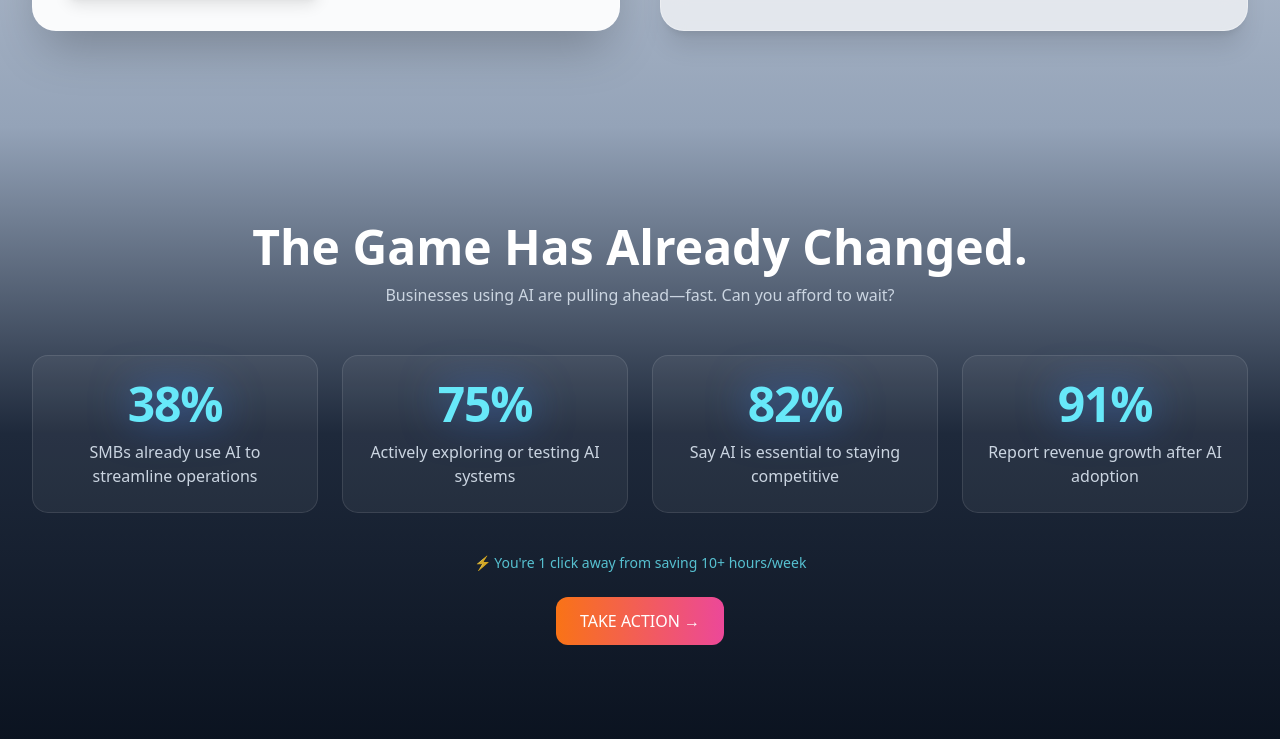
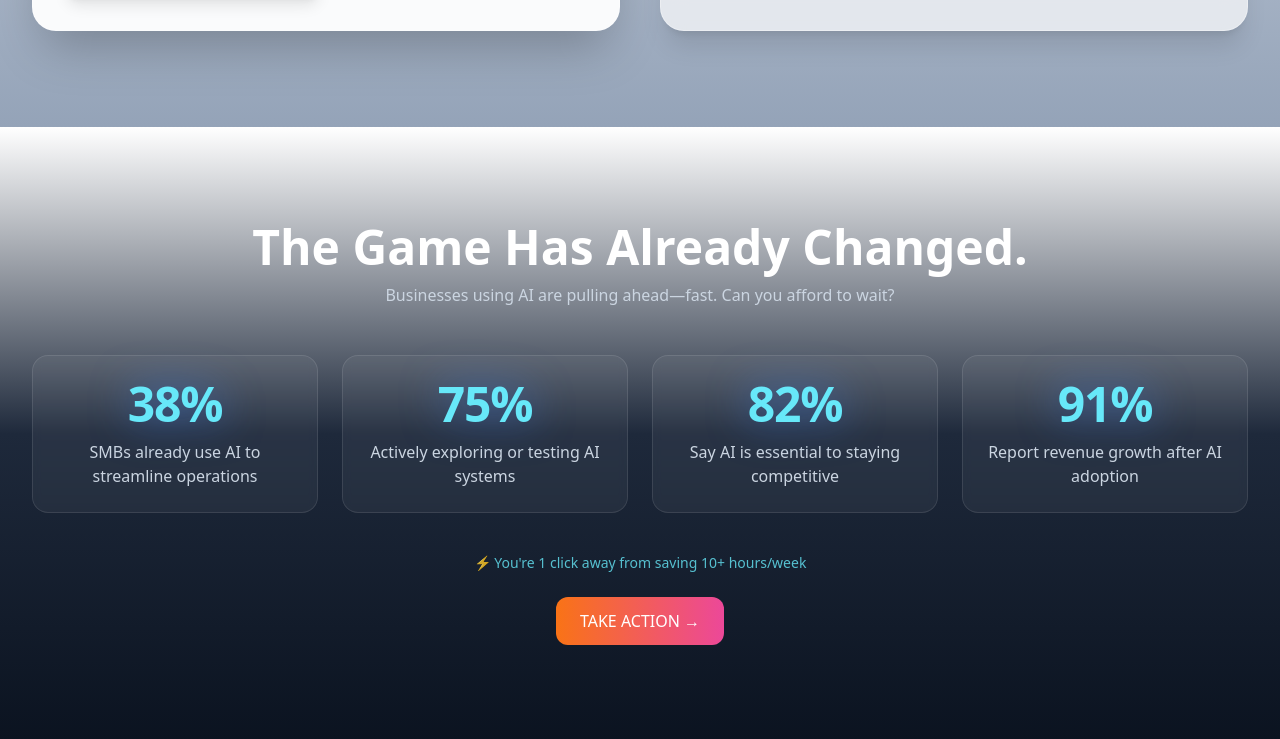
Before and after one commit to autosyslab/landing-page, a React (Vite) app: page / in a window 1280 px wide. Shown: the part 2030-2769 px from the top of the page. Built offline with nearby package versions, Linux system fonts and the light colour scheme; no server answers.

Commit message:
Updated Stats.tsx

```diff
--- a/src/components/Stats.tsx
+++ b/src/components/Stats.tsx
@@ -3,8 +3,7 @@ import { content } from "../content";
 export default function Stats(){
   const S = content.stats;
   return (
-    <section className="bg-gradient-to-b from-white via-slate-50 via-slate-200 via-slate-400 via-slate-700 via-slate-800 to-[#071420] text-white">
-    <section className="bg-gradient-to-b from-slate-400 via-slate-600 via-slate-700 via-slate-800 to-[#0b1320] text-white">
+    <section className="bg-gradient-to-b from-white via-slate-50 via-slate-200 via-slate-400 via-slate-600 via-slate-700 via-slate-800 to-[#0b1320] text-white">
       <div className="max-w-7xl mx-auto px-4 sm:px-6 lg:px-8 py-20 sm:py-24">
         <div className="text-center">
           <h2 className="text-4xl sm:text-5xl font-extrabold">{S.heading}</h2>
@@ -13,7 +12,7 @@ export default function Stats(){
 
         <div className="mt-12 grid sm:grid-cols-2 lg:grid-cols-4 gap-6">
           {S.items.map(item => (
-            <div key={item.pct} className="rounded-2xl bg-white/5 border border-white/10 p-6 text-center">
+            <div key={item.pct} className="rounded-2xl bg-white/5 border border-white/10 p-6 text-center backdrop-blur-sm hover:bg-white/10 transition-all duration-300">
               <div className="text-5xl font-extrabold tracking-tight drop-shadow-[0_0_20px_rgba(59,130,246,0.6)] text-cyan-300">{item.pct}</div>
               <div className="mt-3 text-slate-300">{item.text}</div>
             </div>
@@ -33,6 +32,5 @@ export default function Stats(){
         </div>
       </div>
     </section>
-    </section>
   );
 }
```
